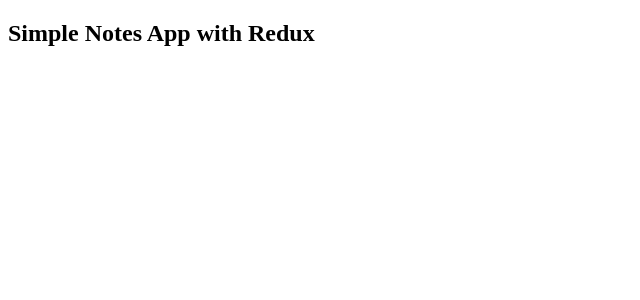
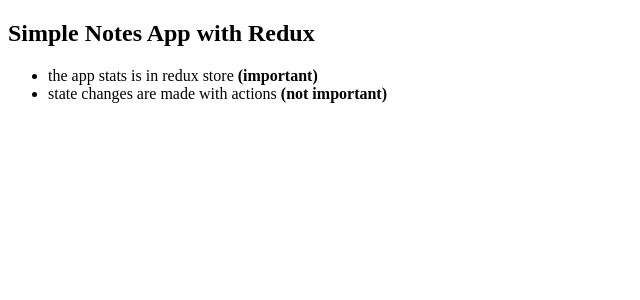
Before and after one commit to serhatprogramming/sb_mern2425-p3, a React (Vite) app in the folder part5-State-Management/simple-notes-redux/: page / in a window 1280 px wide. Shown: the top 300 px of the page, without its empty margins (0-640 px from the left). Built offline with nearby package versions, Linux system fonts and the light colour scheme.

Commit message:
reducer and store added to App component only.

```diff
--- a/part5-State-Management/simple-notes-redux/package.json
+++ b/part5-State-Management/simple-notes-redux/package.json
@@ -11,7 +11,8 @@
   },
   "dependencies": {
     "react": "^18.3.1",
-    "react-dom": "^18.3.1"
+    "react-dom": "^18.3.1",
+    "redux": "^5.0.1"
   },
   "devDependencies": {
     "@eslint/js": "^9.17.0",
--- a/part5-State-Management/simple-notes-redux/src/App.jsx
+++ b/part5-State-Management/simple-notes-redux/src/App.jsx
@@ -1,7 +1,47 @@
+import { createStore } from "redux";
+
+const noteReducer = (state = [], action) => {
+  switch (action.type) {
+    case "NEW_NOTE": {
+      return state.concat(action.payload);
+    }
+    default: {
+      return state;
+    }
+  }
+};
+
+const store = createStore(noteReducer);
+
+store.dispatch({
+  type: "NEW_NOTE",
+  payload: {
+    content: "the app stats is in redux store",
+    important: true,
+    id: 1,
+  },
+});
+store.dispatch({
+  type: "NEW_NOTE",
+  payload: {
+    content: "state changes are made with actions",
+    important: false,
+    id: 1,
+  },
+});
+
 const App = () => {
   return (
     <div>
       <h2>Simple Notes App with Redux</h2>
+      <ul>
+        {store.getState().map((note) => (
+          <li key={note.id}>
+            {note.content}{" "}
+            <strong>({note.important ? "important" : "not important"})</strong>
+          </li>
+        ))}
+      </ul>
     </div>
   );
 };
```
Also changed, not shown: 1 other file (tests, documents, lock files or other folders).
